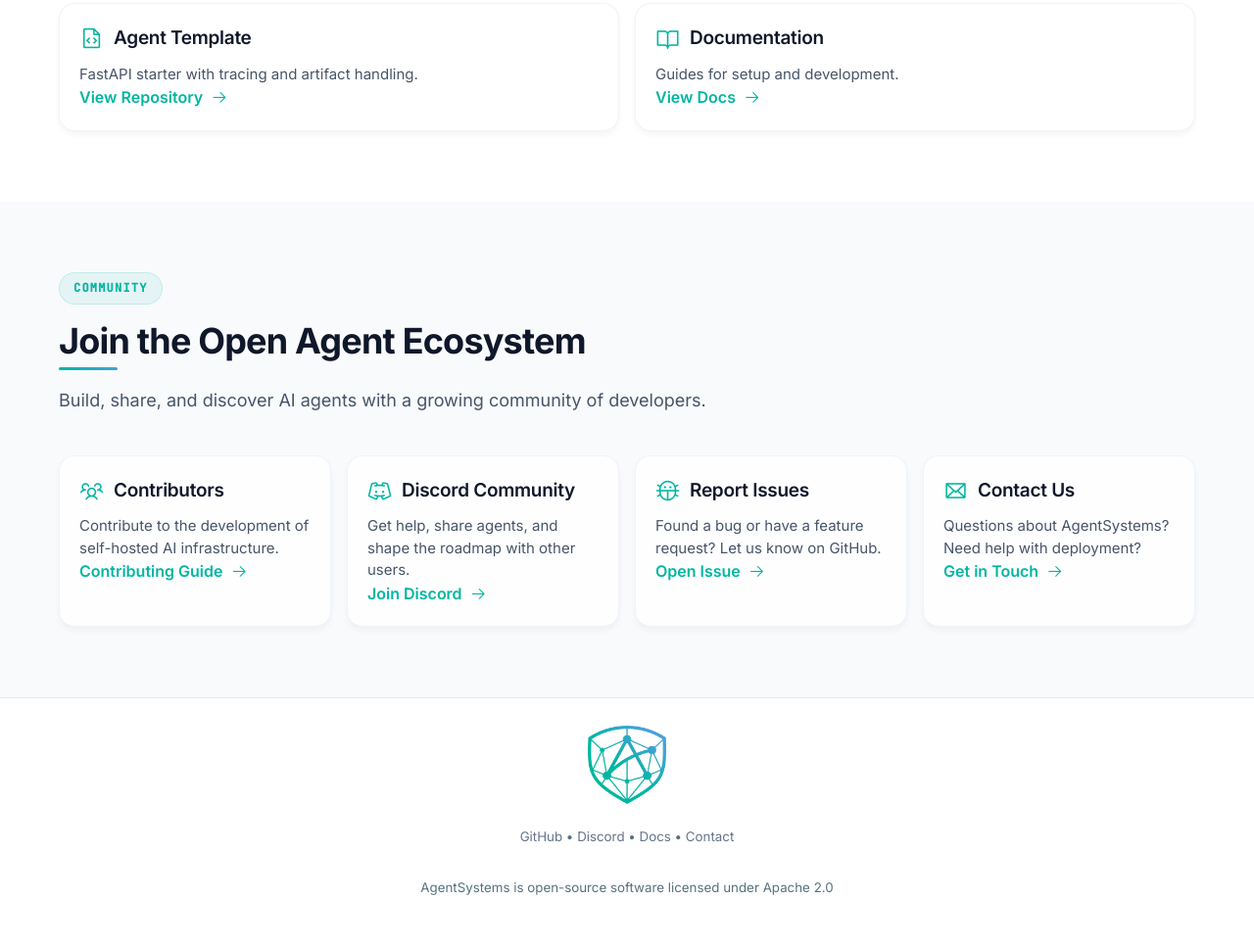
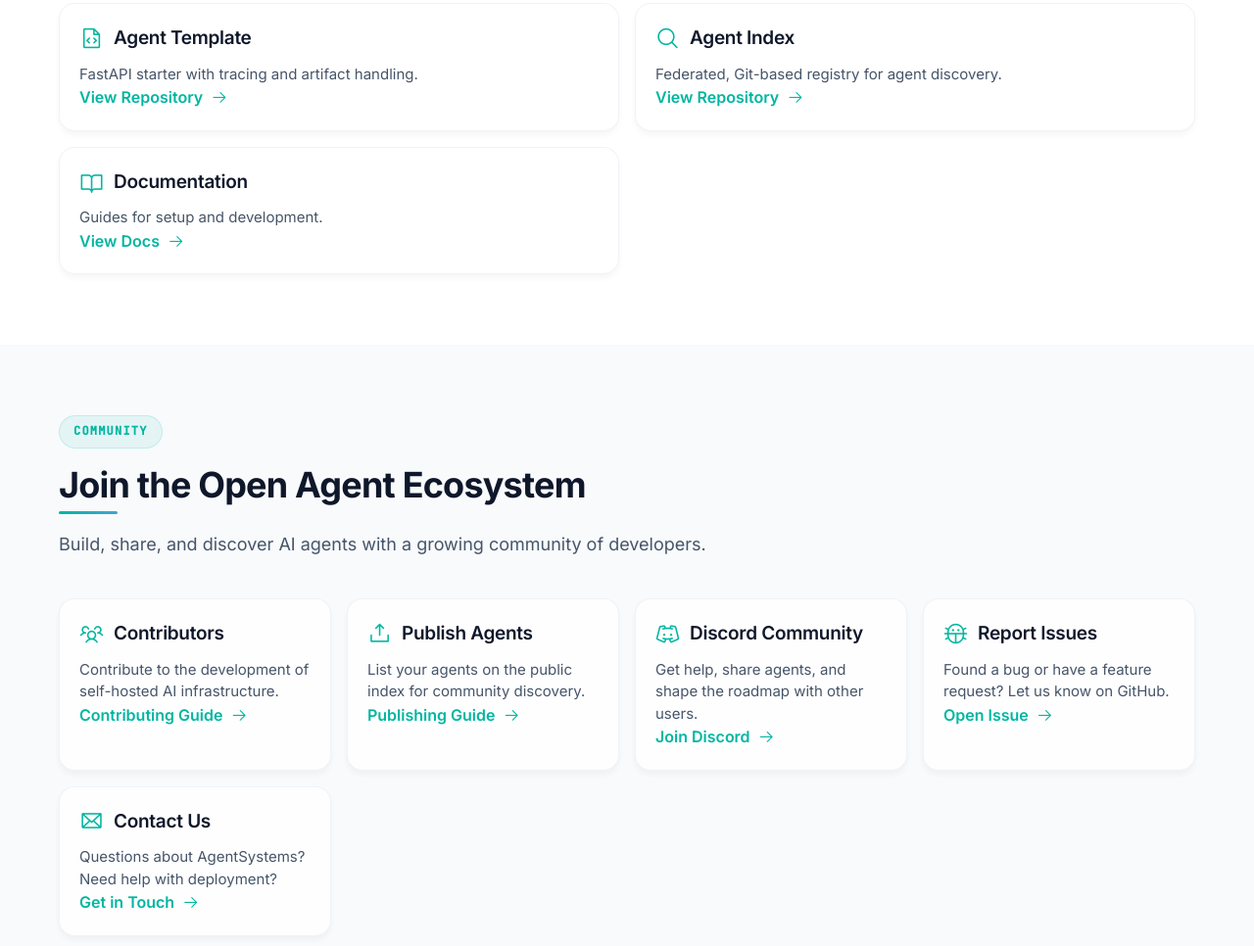
Before and after one commit to agentsystems/website, a plain HTML site: page index.html in a window 1280 px wide. Shown: the part 3753-4719 px from the top of the page at 98% size. Drawn offline with nearby package versions, Linux system fonts and the light colour scheme.

Commit message:
feat: add agent index and publishing guide cards to homepage (#2)

```diff
--- a/index.html
+++ b/index.html
@@ -240,6 +240,12 @@ open http://localhost:3001</pre>
         </div>
 
         <div class="card">
+          <h3><i class="ph ph-magnifying-glass"></i> Agent Index</h3>
+          <p>Federated, Git-based registry for agent discovery.</p>
+          <a href="https://github.com/agentsystems/agent-index" target="_blank" rel="noopener" class="link-brand">View Repository <i class="ph ph-arrow-right"></i></a>
+        </div>
+
+        <div class="card">
           <h3><i class="ph ph-book-open"></i> Documentation</h3>
           <p>Guides for setup and development.</p>
           <a href="https://docs.agentsystems.ai" target="_blank" rel="noopener" class="link-brand">View Docs <i class="ph ph-arrow-right"></i></a>
@@ -260,6 +266,12 @@ open http://localhost:3001</pre>
           <h3><i class="ph ph-users-three"></i> Contributors</h3>
           <p>Contribute to the development of self-hosted AI infrastructure.</p>
           <a href="https://github.com/agentsystems/agentsystems/blob/main/CONTRIBUTING.md" target="_blank" rel="noopener" class="link-brand">Contributing Guide <i class="ph ph-arrow-right"></i></a>
+        </div>
+
+        <div class="card">
+          <h3><i class="ph ph-upload-simple"></i> Publish Agents</h3>
+          <p>List your agents on the public index for community discovery.</p>
+          <a href="https://docs.agentsystems.ai/deploy-agents/list-on-index" target="_blank" rel="noopener" class="link-brand">Publishing Guide <i class="ph ph-arrow-right"></i></a>
         </div>
 
         <div class="card">
```
